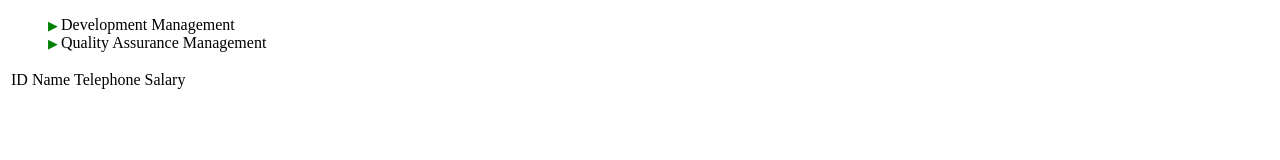
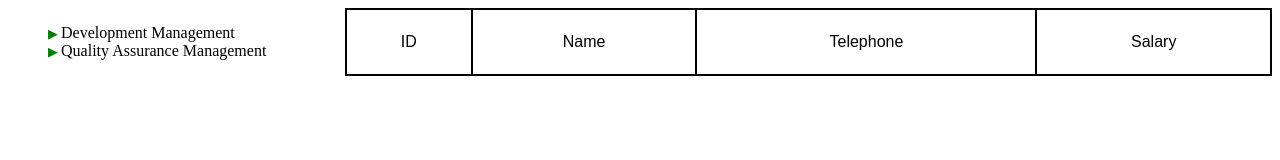
Before and after one commit to kpotapovich/TeachMeSkills, a plain HTML site: page practice/ex08/index.html in a window 1280 px wide. Drawn offline with Linux system fonts and the light colour scheme.

Commit message:
layout для меню и таблицы

```diff
--- a/practice/ex08/index.html
+++ b/practice/ex08/index.html
@@ -6,10 +6,8 @@
 	<link rel="stylesheet" href="styles.css">
 </head>
 <body>
-<ul id="employees">
-
-</ul>
-
+<div class="container">
+	<ul id="employees"></ul>
 	<table>
 		<tr>
 			<td>ID</td>
@@ -18,6 +16,7 @@
 			<td>Salary</td>
 		</tr>
 	</table>
+</div>
 <script src="script.js"></script>
 </body>
 </html>
--- a/practice/ex08/styles.css
+++ b/practice/ex08/styles.css
@@ -1,5 +1,25 @@
 ul {
     list-style-type: none;
+}
+
+li {
+    display:inline-block;
+}
+
+table {
+    font-family: arial, sans-serif;
+    border-collapse: collapse;
+    width: 100%;
+}
+
+td, th {
+    border: 2px solid #000000;
+    text-align: center;
+    padding: 8px;
+}
+
+tr:nth-child(even) {
+    background-color: #dddddd;
 }
 
 .list {
@@ -30,3 +50,8 @@ ul {
 .active {
     color: orange;
 }
+
+.container {
+    display: flex;
+    justify-content: space-around;
+}
```
Also changed, not shown: practice/ex08/README.md. Lines whose indentation alone changed are shown as unchanged.
